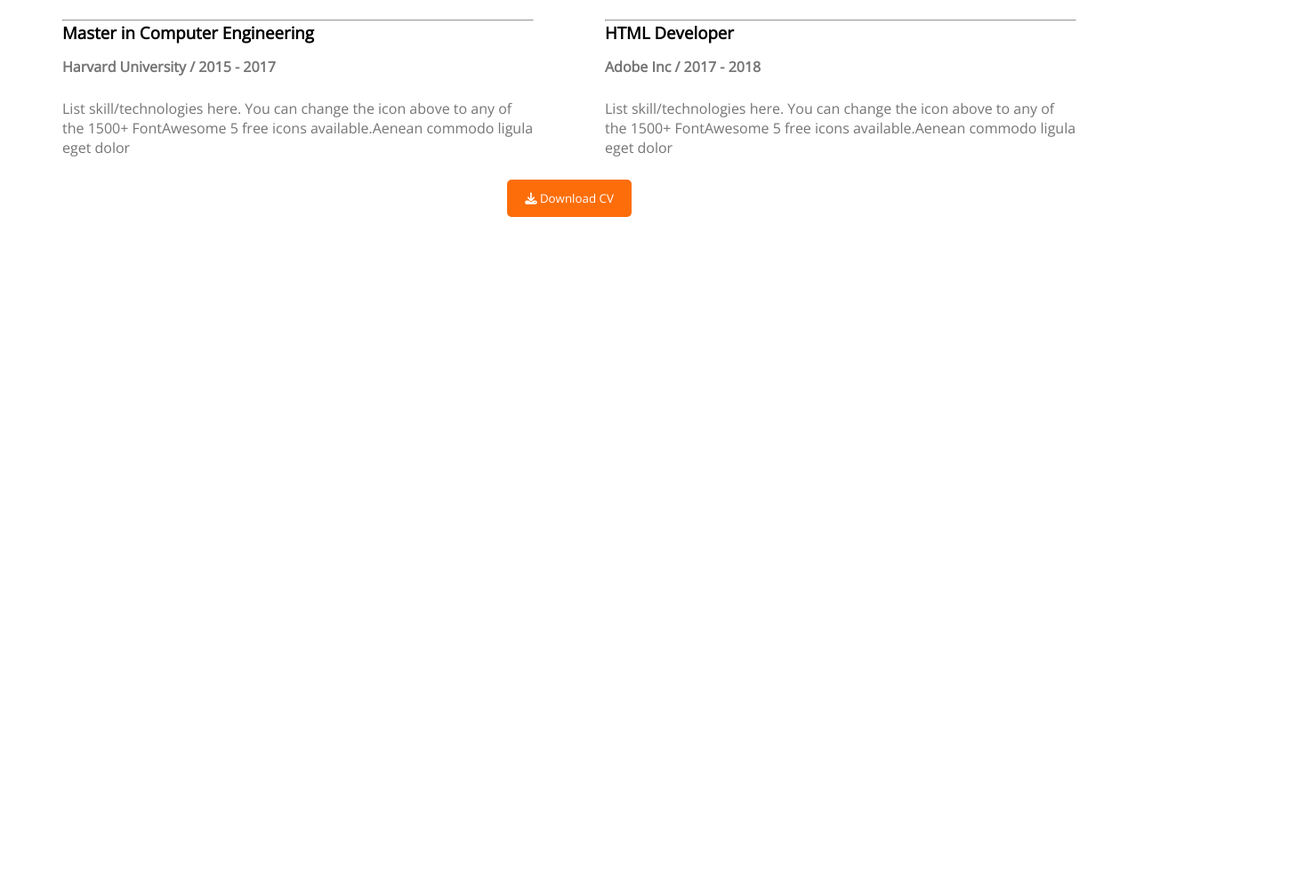
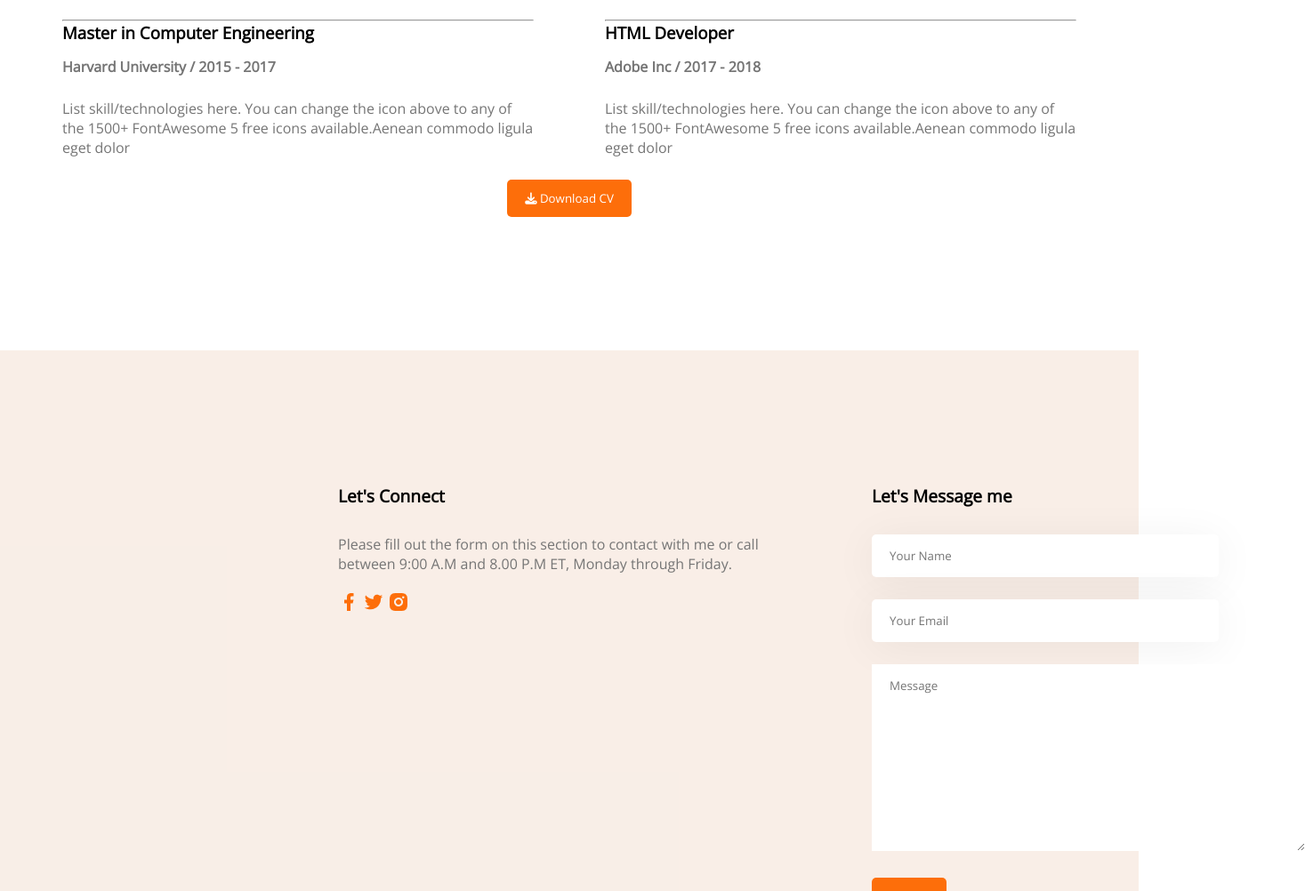
Before and after one commit to Sohan-R30/FirstDeveloperPortfolio, a plain HTML site: page index.html in a window 1280 px wide. Shown: the part 2689-3691 px from the top of the page at 89% size, 1467 px wide, since content can reach past the window. Before the commit the page ends 2963 px from the top, so only its background shows below. Drawn offline with nearby package versions, Linux system fonts and the light colour scheme; a web font is replaced by a local one.

Commit message:
Footer Section Added

```diff
--- a/index.html
+++ b/index.html
@@ -130,7 +130,7 @@
               of the 1500+ FontAwesome 5 free icons available.Aenean commodo
               ligula eget dolor
             </p>
-                  <hr>
+            <hr />
             <h3 class="resume-title">Master in Computer Engineering</h3>
             <h4 class="resume-sub-title">Harvard University / 2015 - 2017</h4>
             <p class="resume-description">
@@ -138,7 +138,7 @@
               of the 1500+ FontAwesome 5 free icons available.Aenean commodo
               ligula eget dolor
             </p>
-                  <hr>
+            <hr />
             <h3 class="resume-title">Master in Computer Engineering</h3>
             <h4 class="resume-sub-title">Harvard University / 2015 - 2017</h4>
             <p class="resume-description">
@@ -155,7 +155,7 @@
               of the 1500+ FontAwesome 5 free icons available.Aenean commodo
               ligula eget dolor
             </p>
-                  <hr>
+            <hr />
             <h3 class="resume-title">Jr. Font End Developer</h3>
             <h4 class="resume-sub-title">Dribble Inc / 2018 - Current</h4>
             <p class="resume-description">
@@ -163,7 +163,7 @@
               of the 1500+ FontAwesome 5 free icons available.Aenean commodo
               ligula eget dolor
             </p>
-                  <hr>
+            <hr />
             <h3 class="resume-title">HTML Developer</h3>
             <h4 class="resume-sub-title">Adobe Inc / 2017 - 2018</h4>
             <p class="resume-description">
@@ -180,5 +180,39 @@
         </div>
       </section>
     </main>
+    <footer>
+        <!-- foooter Section Start -->
+      <div class="footer-section">
+        <div class="social-container">
+          <h3 class="section-title">Let's Connect</h3>
+          <p class="section-description">
+            Please fill out the form on this section to contact with me or
+            call between 9:00 A.M and 8.00 P.M ET, Monday through Friday.
+          </p>
+          <a href="https://www.facebook.com" target="_blank"
+            ><img src="img/icons/facebook.png"
+          /></a>
+          <a href="https://www.twitter.com" target="_blank"
+            ><img src="img/icons/twitter.png"
+          /></a>
+          <a href="https://www.instagram.com" target="_blank"
+            ><img src="img/icons/insta.png"
+          /></a>
+        </div>
+        <div class="message-container">
+          <h3 class="section-title">Let's Message me</h3>
+          <input type="text" placeholder="Your Name" />
+          <input type="email" placeholder="Your Email" />
+          <textarea
+            name="message"
+            cols="54"
+            rows="10"
+            placeholder="Message"
+          ></textarea>
+          <br>
+          <button class="btn-primary btn">Submit</button>
+        </div>
+      </div>
+    </footer>
   </body>
 </html>
--- a/styles/style.css
+++ b/styles/style.css
@@ -194,5 +194,41 @@ main {
 .button {
   display: flex;
   justify-content: center;
-  margin-bottom: 30px;
+  margin-bottom: 150px;
 }
+
+/* Footer Section Styles */
+
+.footer-section{
+    display: flex;
+    justify-content: space-between;
+    gap: 100px;
+    padding: 150px 380px;
+    background: #deac8933;
+    position: absolute;
+    left: 0;
+    right: 0;
+}
+.footer-section .section-title{
+    text-align: left;
+}
+.footer-section p{
+    width: 500px;
+    color: #757575;
+    margin-bottom: 20px;
+    font-size: 16px;
+}
+.message-container input, .message-container textarea{
+    border: none;
+    padding: 15px 20px;
+    margin-bottom: 25px;
+}
+.message-container input[type="text"], .message-container input[type="email"]{
+    width: 80%;
+    border-radius: 5px;
+    box-shadow: 0px 6px 50px rgba(0, 0, 0, 0.06);
+}
+.button .btn{
+    position: left;
+}
+/* Footer Section Style Ends */
```
Lines whose indentation alone changed are shown as unchanged.
